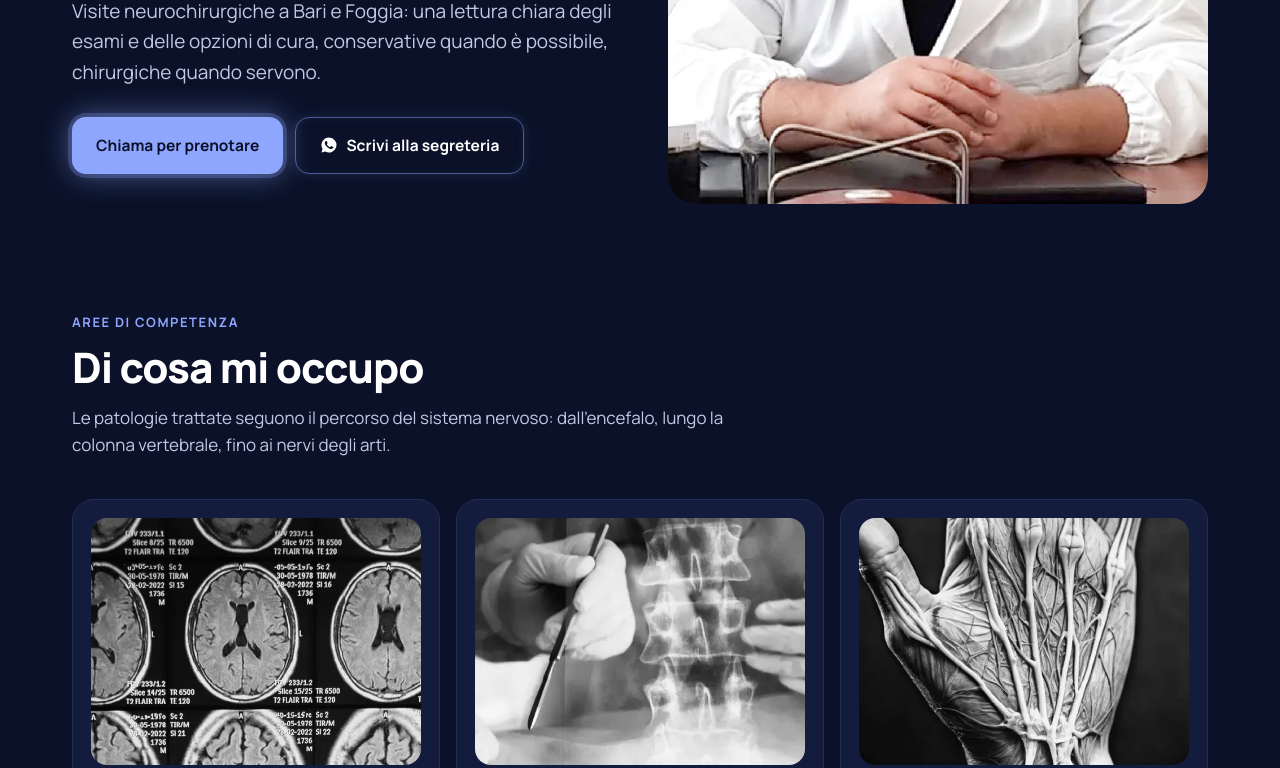
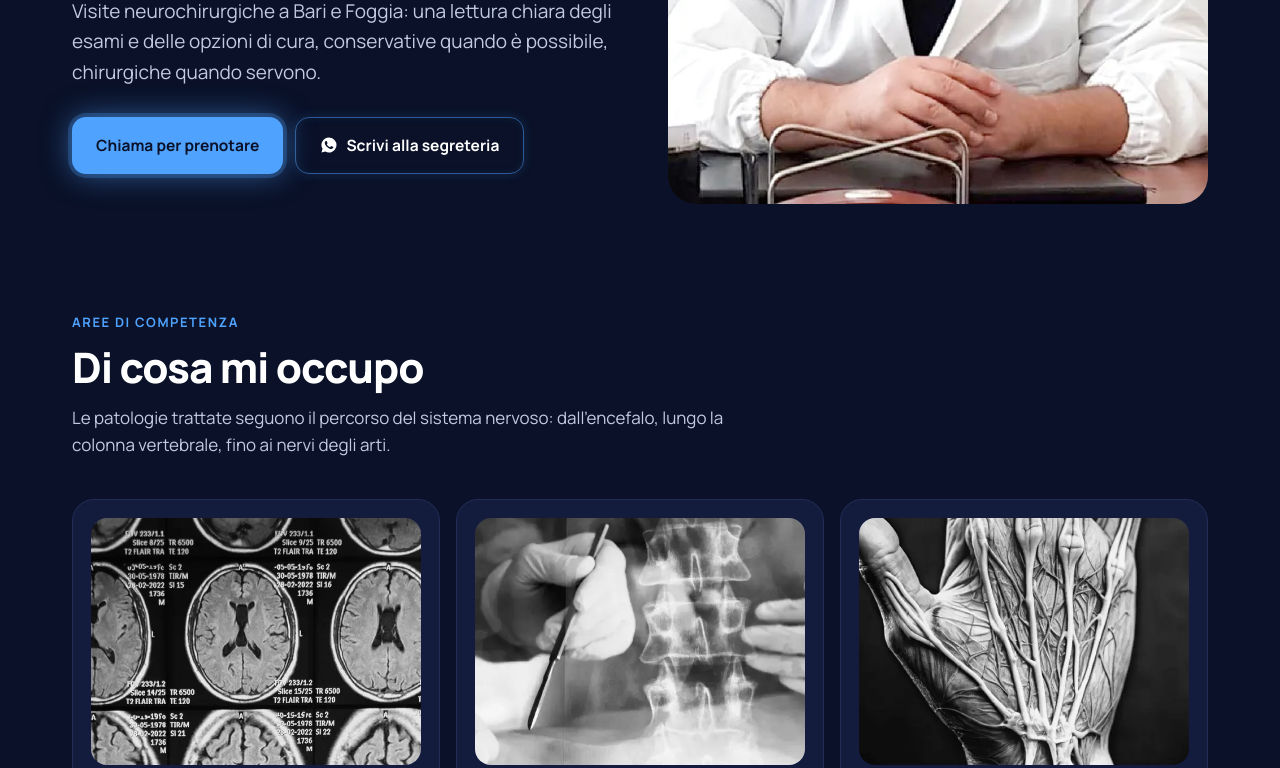
Before and after one commit to adskir/bozzacolamaria, a plain HTML site: page index.html in a window 1280 px wide. Shown: the part 550-1318 px from the top of the page. Drawn offline with Linux system fonts and the light colour scheme.

Commit message:
Accento blu più acceso: #4FA3FF (elettrico)
Co-Authored-By: Claude Opus 5.5 <noreply@anthropic.com>
Claude-Session: https://claude.ai/code/session_01KutUNZmbXa2PRUqu11jtbw

```diff
--- a/assets/style.css
+++ b/assets/style.css
@@ -10,7 +10,7 @@
 :root{
   --paper:#0A1128; --white:#131C3D; --paper-2:#1B2650; --line:#222D57; --line-2:#2A3766;
   --ink:#FFFFFF; --ink-soft:#C2CAE3; --ink-mute:#AEB8D6;
-  --teal:#8FA6FF; --teal-deep:#B9C8FF; --teal-light:#1B2650; --amber:#FF7AC0; --mint:#7FE3D2; --gold:#FFC861;
+  --teal:#4FA3FF; --teal-deep:#8CC4FF; --teal-light:#1B2650; --amber:#FF7AC0; --mint:#7FE3D2; --gold:#FFC861;
   --r-xl:28px; --r-lg:22px; --r-md:14px; --r-sm:8px;
 }
 *{box-sizing:border-box;margin:0;padding:0}
@@ -231,16 +231,16 @@ footer .credit a{color:var(--teal);font-weight:700}
 }
 
 /* pulsanti: contorno luminoso + respiro lento sui principali */
-@keyframes respiro-blu{0%,100%{box-shadow:0 0 0 1px rgba(143,166,255,.55),0 0 14px rgba(143,166,255,.28)}50%{box-shadow:0 0 0 4px rgba(143,166,255,.22),0 0 30px rgba(143,166,255,.55)}}
+@keyframes respiro-blu{0%,100%{box-shadow:0 0 0 1px rgba(79,163,255,.55),0 0 14px rgba(79,163,255,.28)}50%{box-shadow:0 0 0 4px rgba(79,163,255,.22),0 0 30px rgba(79,163,255,.55)}}
 @keyframes respiro-blu-notte{0%,100%{box-shadow:0 0 0 1px rgba(10,17,40,.35),0 0 12px rgba(255,122,192,.25)}50%{box-shadow:0 0 0 4px rgba(255,122,192,.28),0 0 28px rgba(255,122,192,.45)}}
 @keyframes respiro-verde{0%,100%{box-shadow:0 0 0 0 rgba(37,211,102,.55),0 8px 20px rgba(0,0,0,.35)}50%{box-shadow:0 0 0 12px rgba(37,211,102,0),0 8px 20px rgba(0,0,0,.35)}}
 .btn{transition:background .2s,transform .2s,border-color .2s,color .2s,box-shadow .3s}
-.btn-primary{box-shadow:0 0 0 1px rgba(143,166,255,.55),0 0 14px rgba(143,166,255,.28)}
+.btn-primary{box-shadow:0 0 0 1px rgba(79,163,255,.55),0 0 14px rgba(79,163,255,.28)}
 .hero-actions .btn-primary,.callbar .btn-primary,.cta .btn-primary,.loc .btn-primary{animation:respiro-blu 3.2s ease-in-out infinite}
 .cta .btn-primary{animation-name:respiro-blu-notte}
 .btn-primary:hover{animation-play-state:paused}
-.btn-ghost{border-color:rgba(143,166,255,.5);box-shadow:0 0 12px rgba(143,166,255,.16),inset 0 0 10px rgba(143,166,255,.08)}
-.btn-ghost:hover{border-color:var(--teal);box-shadow:0 0 18px rgba(143,166,255,.35),inset 0 0 12px rgba(143,166,255,.12)}
+.btn-ghost{border-color:rgba(79,163,255,.5);box-shadow:0 0 12px rgba(79,163,255,.16),inset 0 0 10px rgba(79,163,255,.08)}
+.btn-ghost:hover{border-color:var(--teal);box-shadow:0 0 18px rgba(79,163,255,.35),inset 0 0 12px rgba(79,163,255,.12)}
 nav .btn{box-shadow:0 0 0 1px rgba(255,255,255,.6),0 0 16px rgba(255,255,255,.22)}
 .btn-wa{box-shadow:0 0 0 1px rgba(37,211,102,.6),0 0 16px rgba(37,211,102,.3)}
 .wa-float{animation:respiro-verde 2.8s ease-out infinite}
```
Also changed, not shown: favicon.png, img/apple-touch-icon.png, img/favicon.svg.
